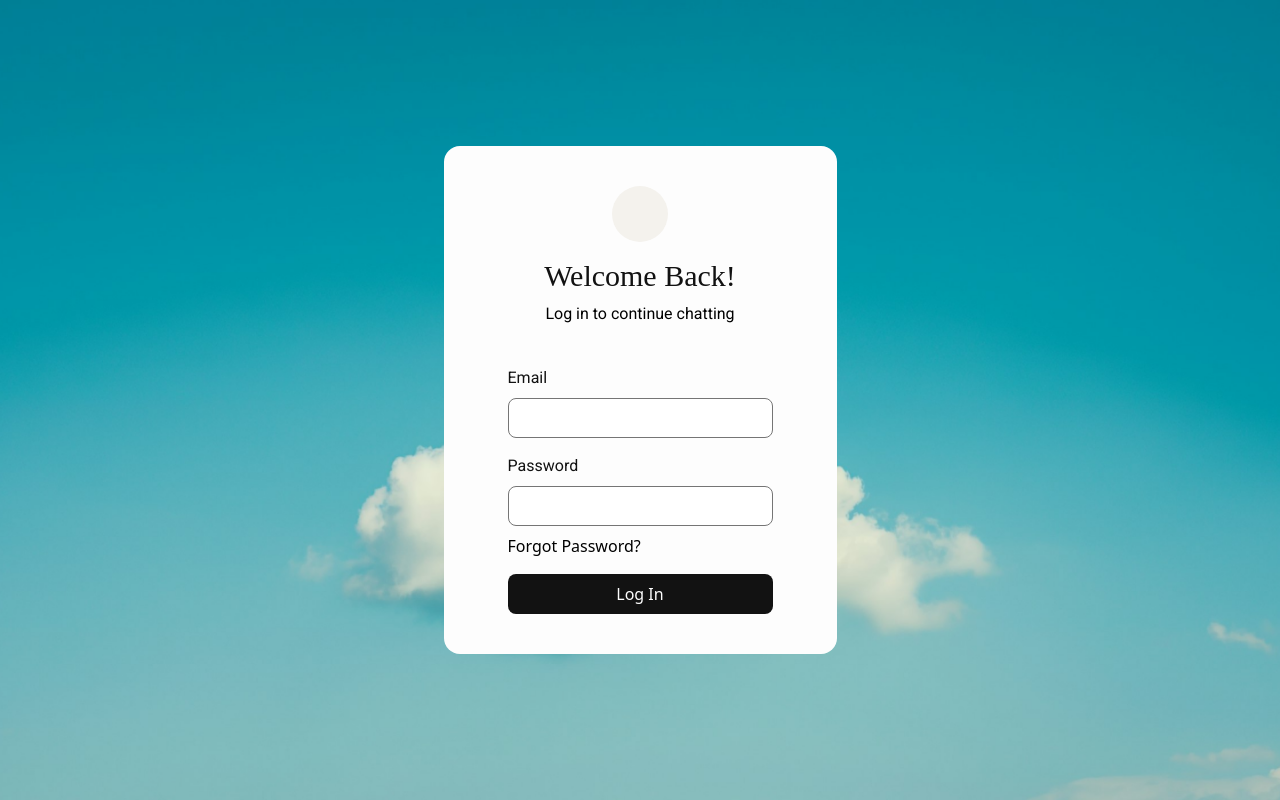
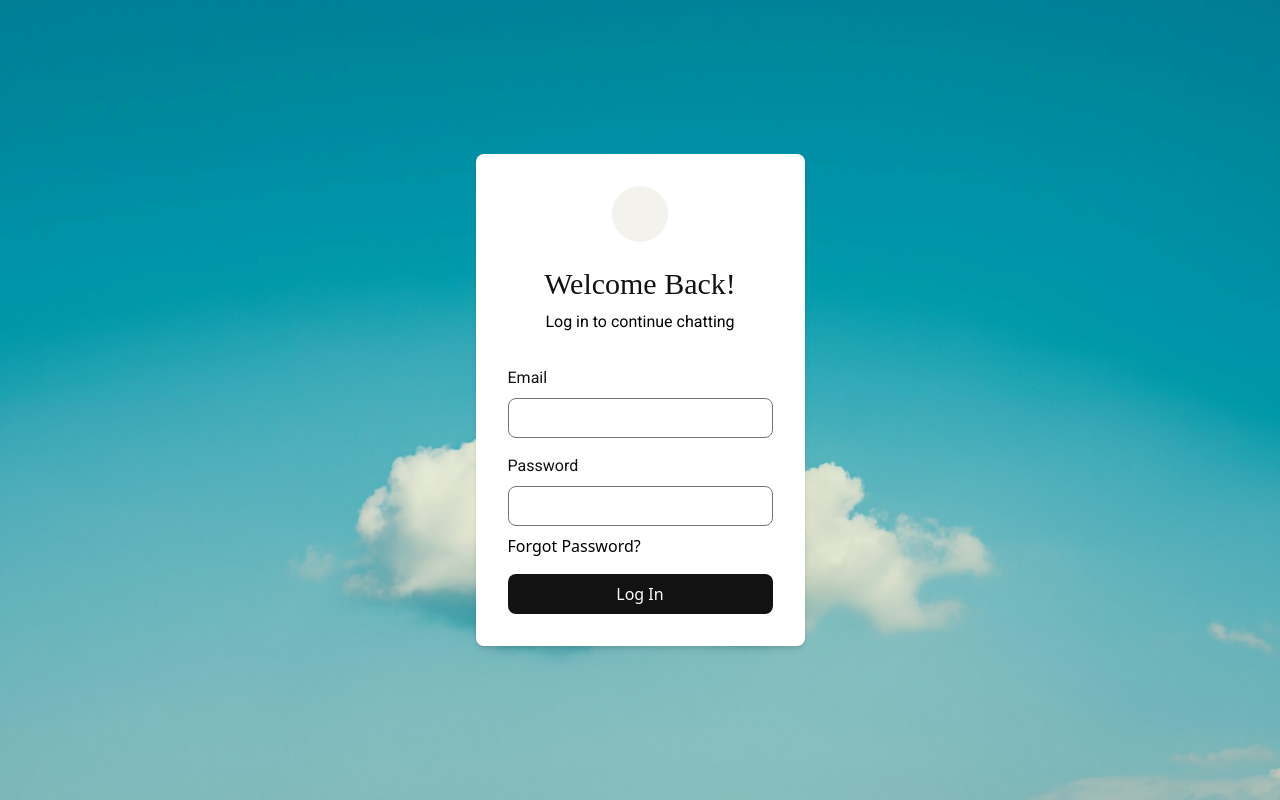
Before and after one commit to prasanjit-dey-ux/Chat-Application, a React (Vite) app in the folder client/: page / in a window 1280 px wide. Built offline with nearby package versions, Linux system fonts and the light colour scheme; the HTML template or start-up script is replaced by a standard one; a web font is replaced by a local one.

Commit message:
reduce the container size

```diff
--- a/client/src/components/Login.jsx
+++ b/client/src/components/Login.jsx
@@ -3,7 +3,7 @@
 const Login = () => {
   return (
     <>
-        <div className="bg-off-white max-w-md py-10 px-16 rounded-2xl mx-auto flex flex-col justify-between items-center ">
+        <div className="bg-white max-w-sm p-8 rounded-lg shadow-md mx-auto flex flex-col items-center space-y-6 ">
             <div className="justify-between items-start flex">
                 <div className="bg-beige h-14 w-14 rounded-full justify-between items-center flex">
                     {/* ICON */}
```
